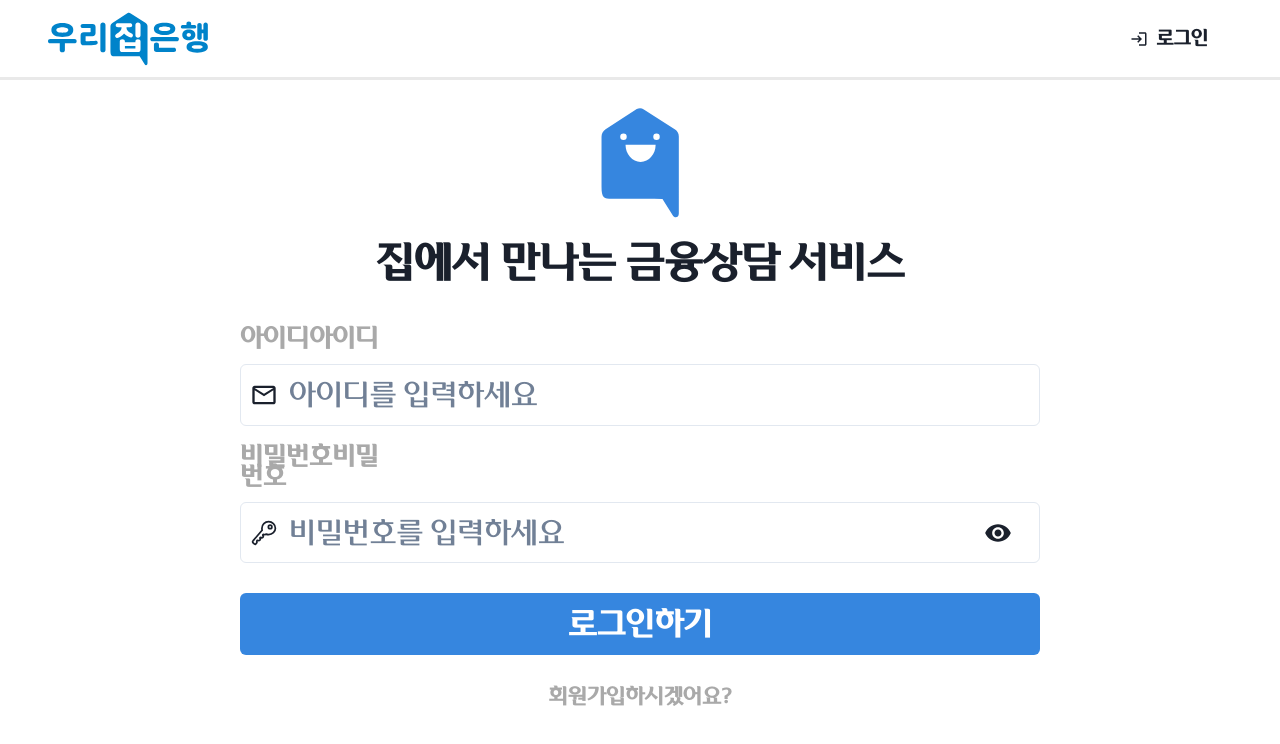
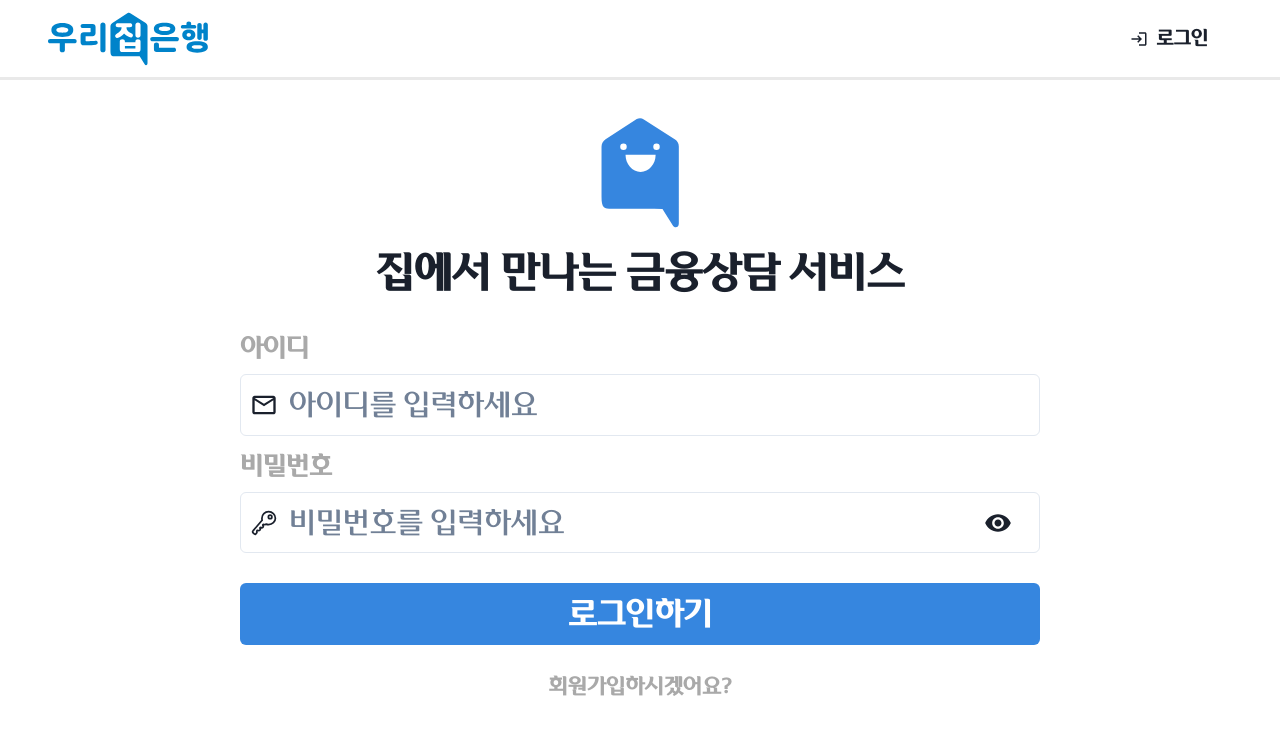
Before and after one commit to woorifisa-projects-2nd/HomeBanker-front, a React (Vite) app: page /login in a window 1280 px wide. Shown: the top 744 px of the page. Built offline with nearby package versions, Linux system fonts and the light colour scheme; no server answers.

Commit message:
#111 feat: 대체 텍스트 오탈자 수정
대체 텍스트 오탈자 수정

```diff
--- a/src/pages/login/index.jsx
+++ b/src/pages/login/index.jsx
@@ -104,7 +104,7 @@ export default function Login() {
         </Text>
         <VStack spacing={4} align="flex-start" w="800px">
           <Text style={{ ...loginText, fontSize: "24px" }}>
-            아이디<span calss="blind">아이디</span>
+            아이디<span class="blind">아이디</span>
           </Text>
           <InputGroup size="lg">
             <InputLeftElement pointerEvents="none" fontSize="28px" h="100%">
@@ -121,7 +121,7 @@ export default function Login() {
         <VStack spacing={4} align="flex-start" w="800px">
           <Text style={{ ...loginText, fontSize: "24px", marginTop: "20px" }}>
             비밀번호
-            <span calss="blind">비밀번호</span>
+            <span class="blind">비밀번호</span>
           </Text>
           <InputGroup size="lg">
             <InputLeftElement pointerEvents="none" fontSize="28px" h="100%">
```
